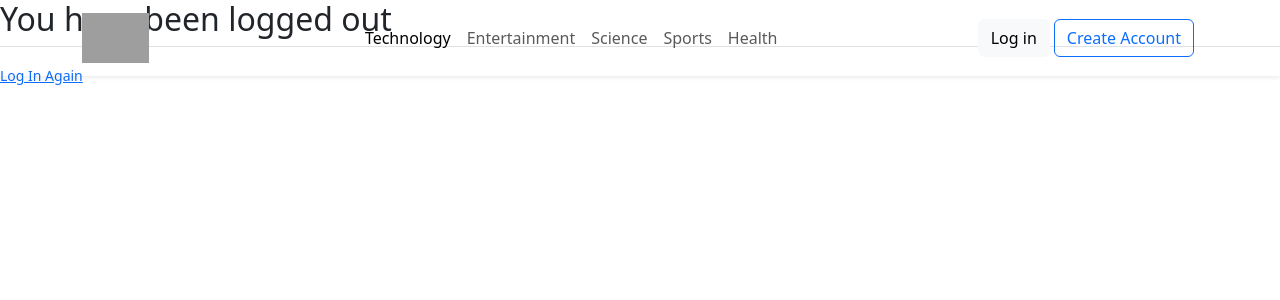
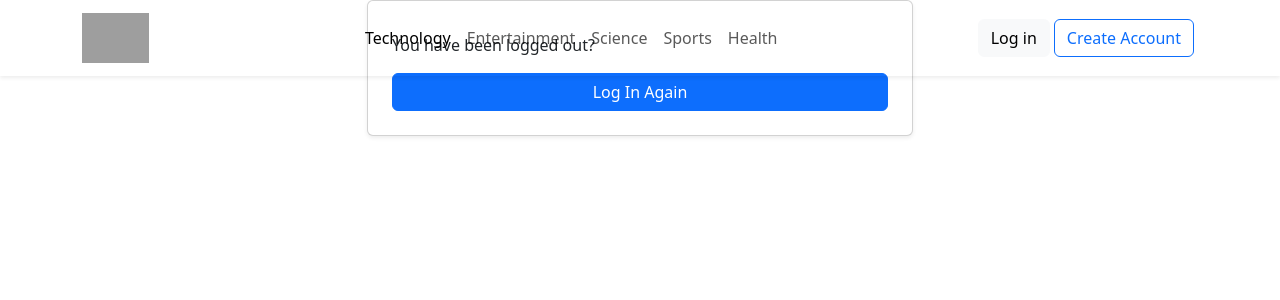
Before and after one commit to Karoll-e/writesphere_blog_website, a Django app: template users/templates/users/logout.html in a window 1280 px wide. Shown: the top 300 px of the page. Run offline with Django 4.2, Linux system fonts and the light colour scheme; the template is opened without the code that fills it, so the values that code supplies are empty; some libraries are stand-ins or nearby versions; grey boxes are pictures that could not be loaded.

Commit message:
Style: Update styles for logout and delete_post templates

```diff
--- a/blog/templates/blog/post_detail.html
+++ b/blog/templates/blog/post_detail.html
@@ -117,7 +117,7 @@
                           style="text-decoration: none; color: inherit;">{{ post.title|truncatechars:80 }}</a></h6>
                       <p class="text-muted"><a href="{% url 'post-detail' post.id %}"
                           style="text-decoration: none; color: inherit;">
-                          {{post.get_cleaned_content|safe|truncatechars:50}}</a>
+                          {{post.get_cleaned_content|safe|truncatechars:40}}</a>
                       </p>
                       <p class="text-muted"><small>{{ post.reading_time }} min · {{ post.date_posted|date:"F d" }}
                         </small></p>
--- a/users/templates/users/logout.html
+++ b/users/templates/users/logout.html
@@ -1,9 +1,28 @@
 {% extends "blog/base.html" %}
 {% block content %}
-    <h2>You have been logged out</h2>
-    <div class="border-top pt-3">
-        <small class="text-muted">
-            <a href="{% url 'login' %}">Log In Again</a>
-        </small>
-    </div>
+    <body>
+        <section class="hero" id="hero">
+          <div class="container py-9 h-100">
+            <div class="row justify-content-center">
+              <div class="col-md-8 col-lg-6">
+                <div class="card card-custom shadow-sm p-2" >
+                  <div class="card-body">
+                    <h3 class="card-title mb-2"><strong>
+                    </strong></h3>
+                    <div class="form-group">
+                        <div class="form-group">
+                          <div><p>You have been logged out</b>?</p></div>
+                        </div>
+                        <div class="d-grid gap-2">
+                          <a class="btn btn-primary" href="{% url 'login' %}">Log In Again</a>
+                        </div>
+                      </form>
+                    </div>
+                  </div>
+                </div>
+              </div>
+            </div>
+          </div>
+        </section>
+      </body>
 {% endblock content %}
```
Also changed, not shown: blog/templates/blog/post_confirm_delete.html (+27 -12 lines).
